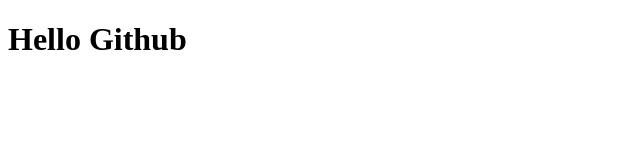
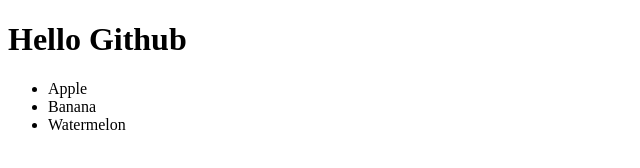
Before and after one commit to Mb-03/classwork-4, a plain HTML site: page index.html in a window 1280 px wide. Shown: the whole page, without its empty margins (0-640 px from the left). Drawn offline with Linux system fonts and the light colour scheme.

Commit message:
added Fruits
adding ul with Fruits as li items

```diff
--- a/index.html
+++ b/index.html
@@ -8,6 +8,11 @@
 </head>
 <body>
     <h1>Hello Github</h1>
+    <ul>
+        <li>Apple</li>
+        <li>Banana</li>
+        <li>Watermelon</li>
+    </ul>
 
 </body>
 </html>
```
